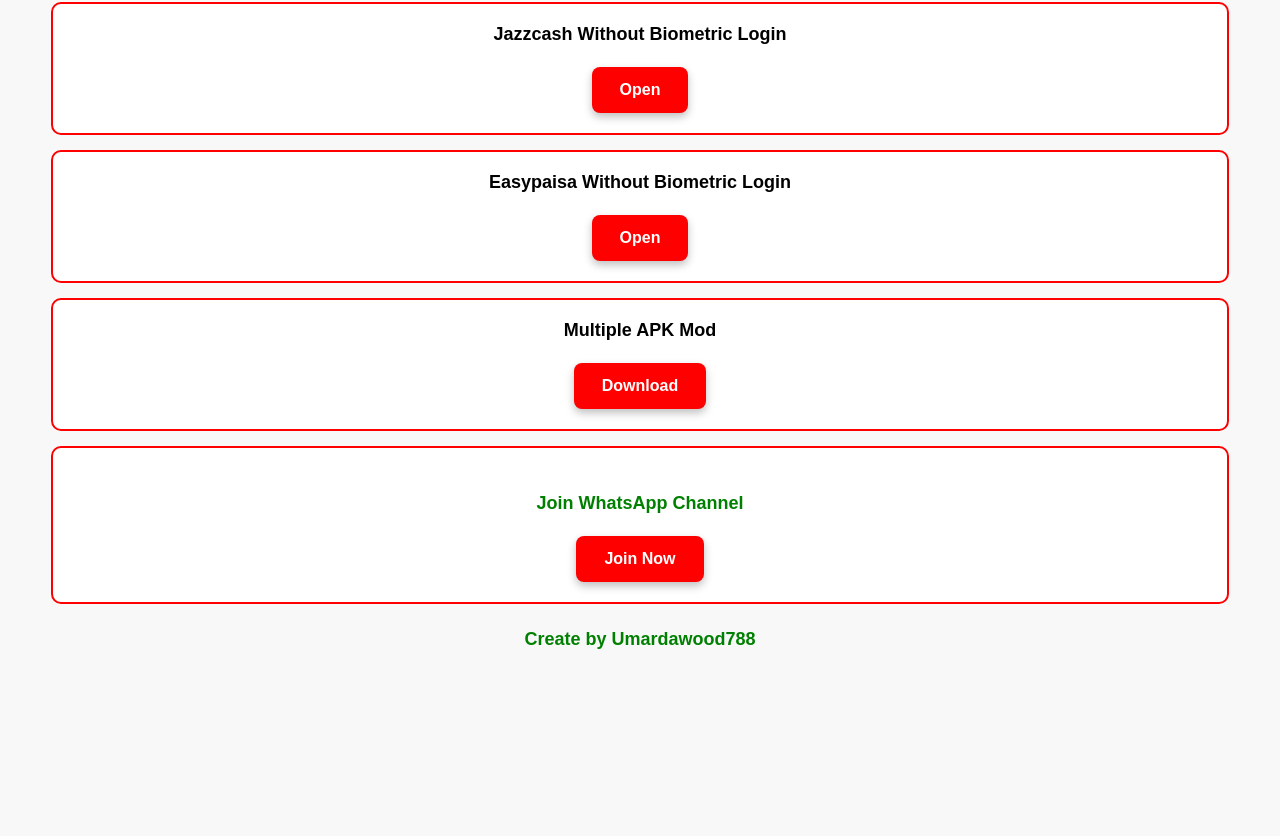
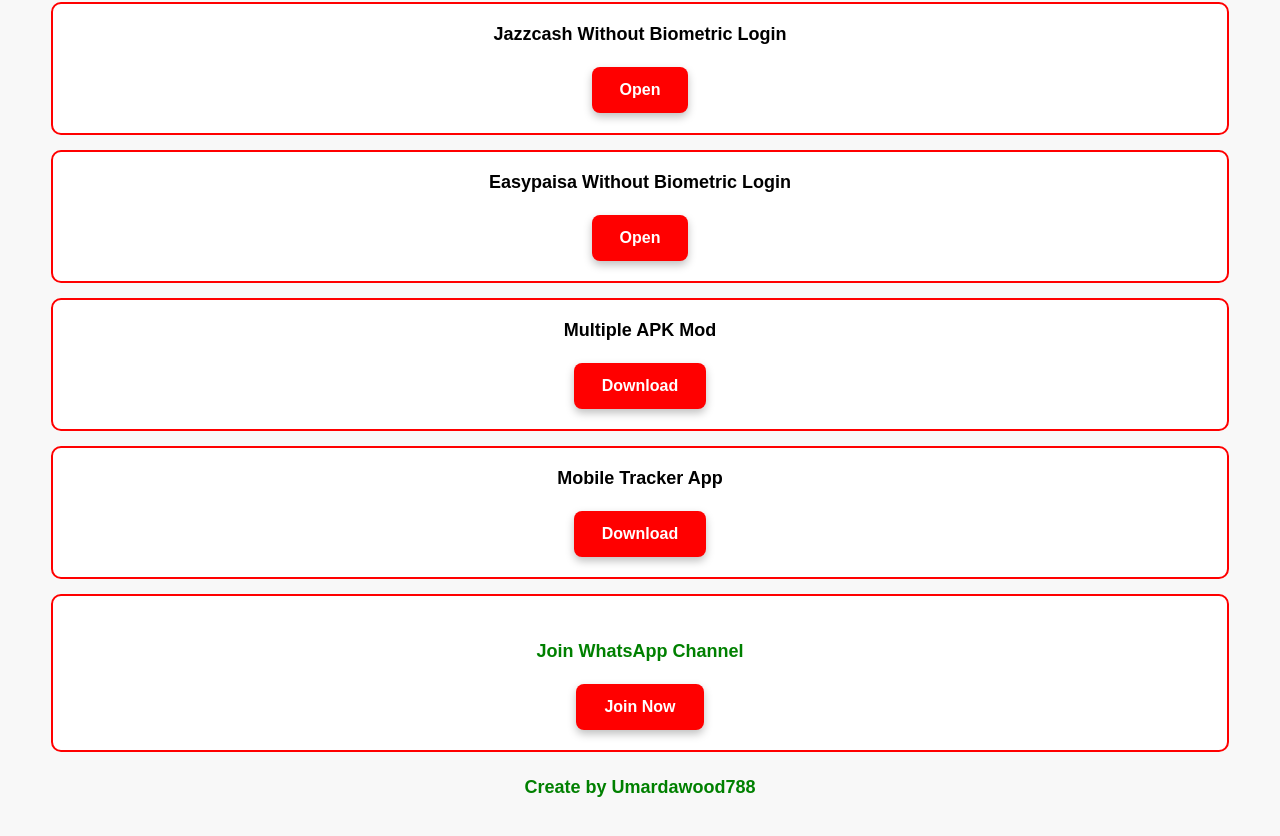
Before and after one commit to Umarfarooq788/Hackapk, a plain HTML site: page index.html in a window 1280 px wide. Shown: the part 681-1517 px from the top of the page. Before the commit the page ends 1369 px from the top, so only its background shows below. Drawn offline with Linux system fonts and the light colour scheme.

Commit message:
Update index.html

```diff
--- a/index.html
+++ b/index.html
@@ -101,7 +101,10 @@
     <div class="box-title">Multiple APK Mod</div>
     <a class="link-btn" href="https://tik-tok-live-apk-1-77qw.vercel.app/" target="_blank">Download</a>
   </div>
-
+<div class="box">
+    <div class="box-title">Mobile Tracker App</div>
+    <a class="link-btn" href="https://www.mediafire.com/file/hdbchtpejanz0lg/Umardawoodfreeapkmod.apk/file" target="_blank">Download</a>
+</div>
   <div class="box">
     <div class="box-title green-text">Join WhatsApp Channel</div>
     <a class="link-btn" href="https://whatsapp.com/channel/0029VbA1wHWBfxo73Gh5eO1I" target="_blank">Join Now</a>
```
